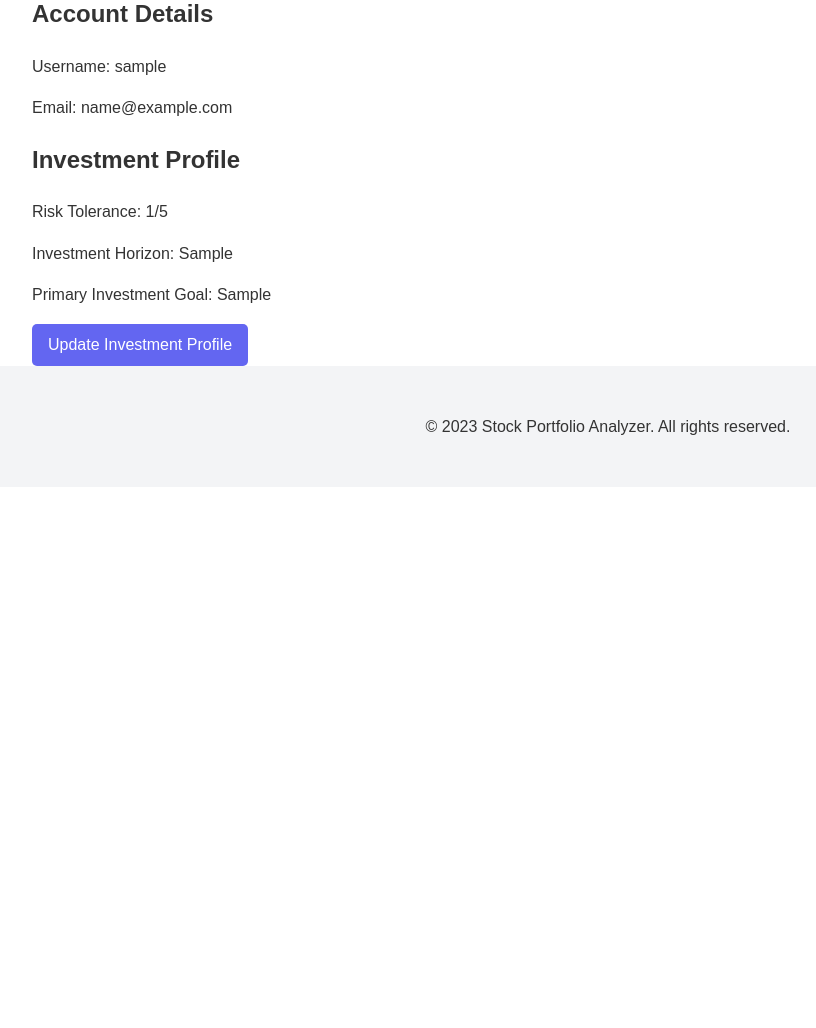
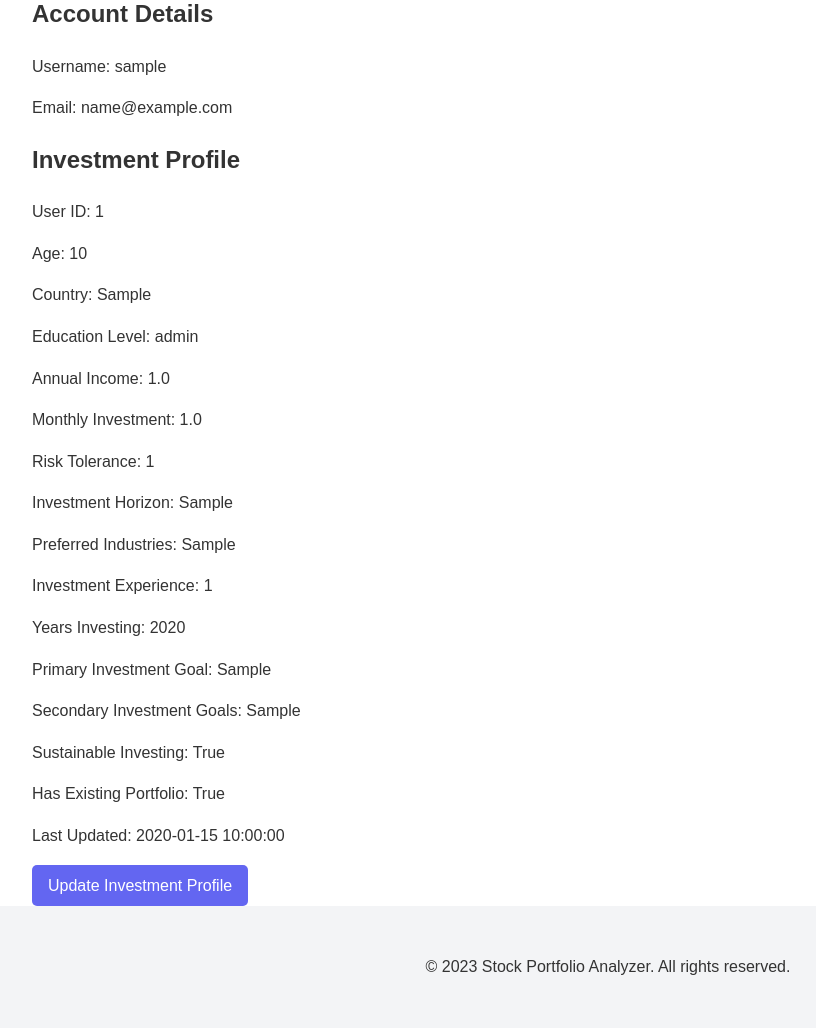
Before and after one commit to carlitosmanuelitos/CS50---Final-Project, a Flask app: page /profile in a window 1280 px wide. Shown: the part 169-1197 px from the top of the page, without its empty margins (32-848 px from the left). Before the commit the page ends 604 px from the top, so only its background shows below. Run offline with Flask 3, Linux system fonts and the light colour scheme; a user stored in the database is signed in; tables that the repository leaves empty hold one stand-in row (values such as "Sample post").

Commit message:
Updated Profile

```diff
--- a/src/templates/profile.html
+++ b/src/templates/profile.html
@@ -16,10 +16,22 @@
 
 <h2>Investment Profile</h2>
 {% if investment_profile %}
-    <p>Risk Tolerance: {{ investment_profile.risk_tolerance }}/5</p>
+    <p>User ID: {{ investment_profile.user_id }}</p>
+    <p>Age: {{ investment_profile.age }}</p>
+    <p>Country: {{ investment_profile.country }}</p>
+    <p>Education Level: {{ investment_profile.education_level }}</p>
+    <p>Annual Income: {{ investment_profile.annual_income }}</p>
+    <p>Monthly Investment: {{ investment_profile.monthly_investment }}</p>
+    <p>Risk Tolerance: {{ investment_profile.risk_tolerance }}</p>
     <p>Investment Horizon: {{ investment_profile.investment_horizon }}</p>
+    <p>Preferred Industries: {{ investment_profile.preferred_industries }}</p>
+    <p>Investment Experience: {{ investment_profile.investment_experience }}</p>
+    <p>Years Investing: {{ investment_profile.years_investing }}</p>
     <p>Primary Investment Goal: {{ investment_profile.primary_investment_goal }}</p>
-    <!-- Add more fields as needed -->
+    <p>Secondary Investment Goals: {{ investment_profile.secondary_investment_goals }}</p>
+    <p>Sustainable Investing: {{ investment_profile.sustainable_investing }}</p>
+    <p>Has Existing Portfolio: {{ investment_profile.has_existing_portfolio }}</p>
+    <p>Last Updated: {{ investment_profile.last_updated }}</p>
 
     <a href="{{ url_for('main.investment_survey') }}" class="btn btn-primary">Update Investment Profile</a>
 {% else %}
```
